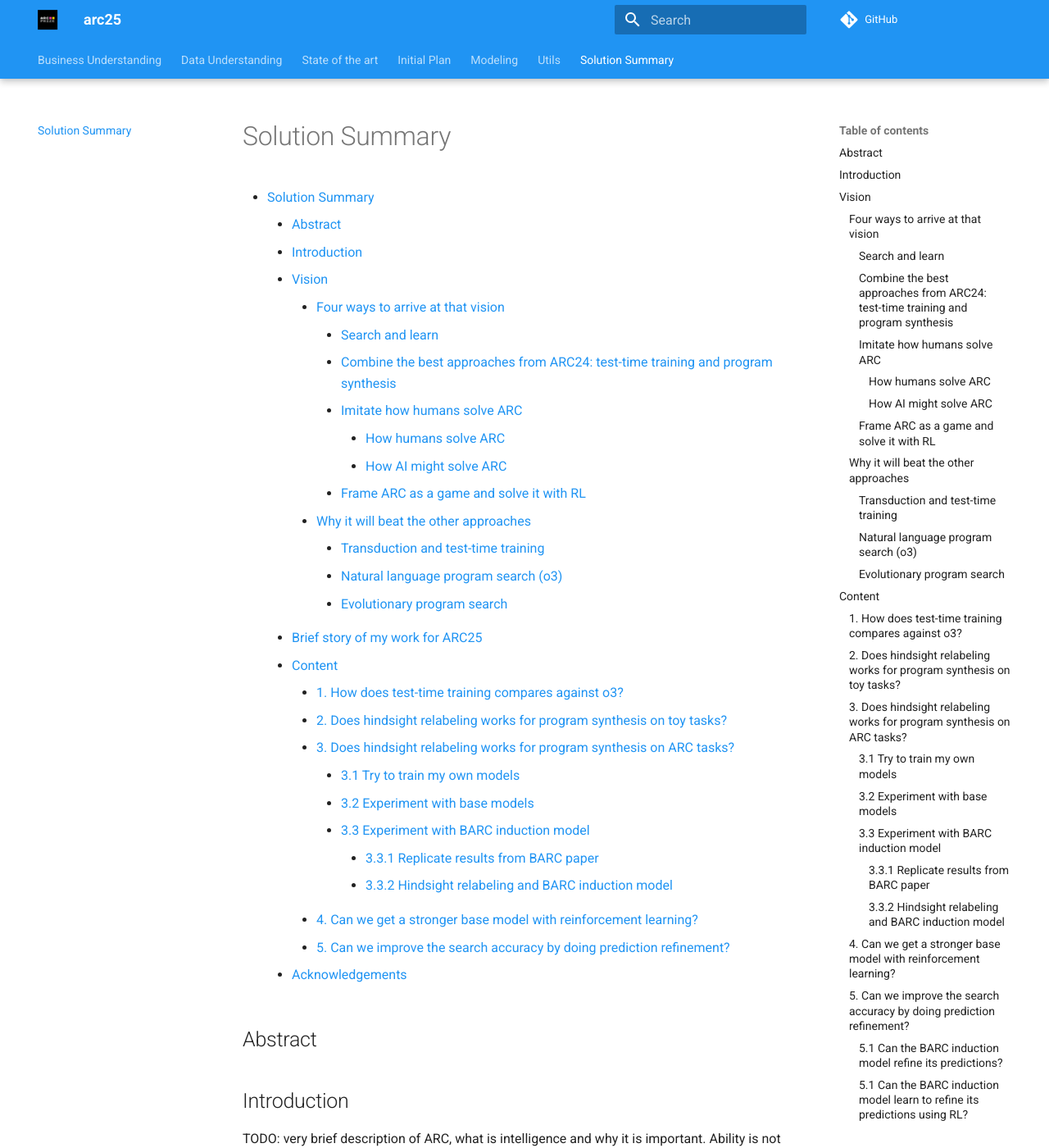
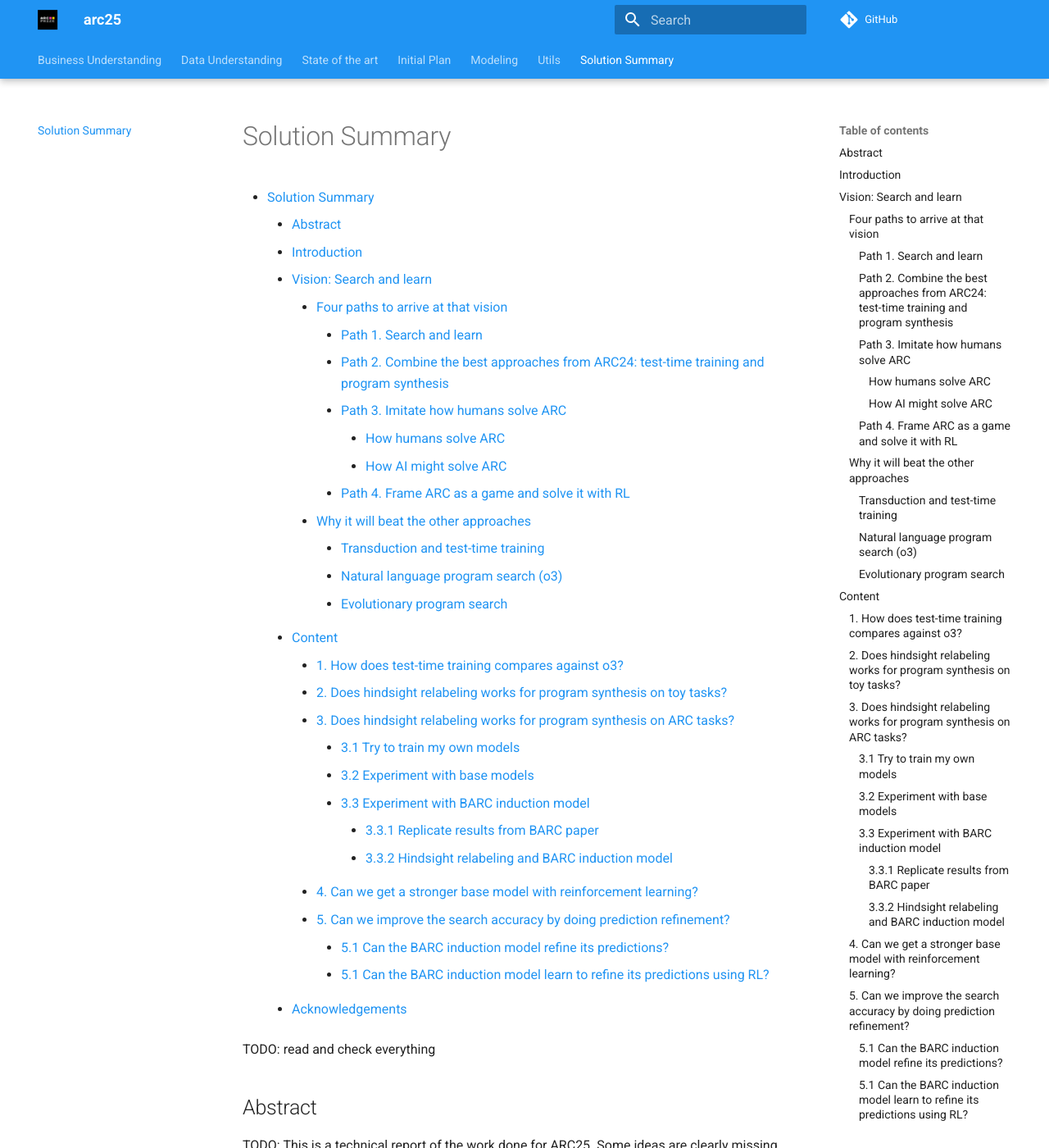
Before and after one commit to ironbar/arc25, an MkDocs documentation site: the page built from docs/05_Solution_Summary.md, in a window 1280 px wide and 1400 px high. Shown: the whole window at 82% size. Built offline with MkDocs 1.6.1 and Material for MkDocs 9.7.7, drawn with Linux system fonts in a browser that asks for light colours; comment, search, counter and statistics services are not loaded; some of the changed text lies outside the part shown.

Commit message:
updated toc

```diff
--- a/docs/05_Solution_Summary.md
+++ b/docs/05_Solution_Summary.md
@@ -13,19 +13,18 @@ https://www.kaggle.com/solution-write-up-documentation
 - [Solution Summary](#solution-summary)
   - [Abstract](#abstract)
   - [Introduction](#introduction)
-  - [Vision](#vision)
-    - [Four ways to arrive at that vision](#four-ways-to-arrive-at-that-vision)
-      - [Search and learn](#search-and-learn)
-      - [Combine the best approaches from ARC24: test-time training and program synthesis](#combine-the-best-approaches-from-arc24-test-time-training-and-program-synthesis)
-      - [Imitate how humans solve ARC](#imitate-how-humans-solve-arc)
+  - [Vision: Search and learn](#vision-search-and-learn)
+    - [Four paths to arrive at that vision](#four-paths-to-arrive-at-that-vision)
+      - [Path 1. Search and learn](#path-1-search-and-learn)
+      - [Path 2. Combine the best approaches from ARC24: test-time training and program synthesis](#path-2-combine-the-best-approaches-from-arc24-test-time-training-and-program-synthesis)
+      - [Path 3. Imitate how humans solve ARC](#path-3-imitate-how-humans-solve-arc)
         - [How humans solve ARC](#how-humans-solve-arc)
         - [How AI might solve ARC](#how-ai-might-solve-arc)
-      - [Frame ARC as a game and solve it with RL](#frame-arc-as-a-game-and-solve-it-with-rl)
+      - [Path 4. Frame ARC as a game and solve it with RL](#path-4-frame-arc-as-a-game-and-solve-it-with-rl)
     - [Why it will beat the other approaches](#why-it-will-beat-the-other-approaches)
       - [Transduction and test-time training](#transduction-and-test-time-training)
       - [Natural language program search (o3)](#natural-language-program-search-o3)
       - [Evolutionary program search](#evolutionary-program-search)
-  - [Brief story of my work for ARC25](#brief-story-of-my-work-for-arc25)
   - [Content](#content)
     - [1. How does test-time training compares against o3?](#1-how-does-test-time-training-compares-against-o3)
     - [2. Does hindsight relabeling works for program synthesis on toy tasks?](#2-does-hindsight-relabeling-works-for-program-synthesis-on-toy-tasks)
@@ -37,26 +36,32 @@ https://www.kaggle.com/solution-write-up-documentation
         - [3.3.2 Hindsight relabeling and BARC induction model](#332-hindsight-relabeling-and-barc-induction-model)
     - [4. Can we get a stronger base model with reinforcement learning?](#4-can-we-get-a-stronger-base-model-with-reinforcement-learning)
     - [5. Can we improve the search accuracy by doing prediction refinement?](#5-can-we-improve-the-search-accuracy-by-doing-prediction-refinement)
+      - [5.1 Can the BARC induction model refine its predictions?](#51-can-the-barc-induction-model-refine-its-predictions)
+      - [5.1 Can the BARC induction model learn to refine its predictions using RL?](#51-can-the-barc-induction-model-learn-to-refine-its-predictions-using-rl)
   - [Acknowledgements](#acknowledgements)
 
 <!-- /code_chunk_output -->
 
+TODO: read and check everything
+
 ## Abstract
+
+TODO: This is a technical report of the work done for ARC25. Some ideas are clearly missing. baseline + vision
 
 ## Introduction
 
 TODO: very brief description of ARC, what is intelligence and why it is important. Ability is not intelligence.
 Requirements of a good intelligence test. Intelligence is all about adaptation to novelty.
 
-## Vision
+## Vision: Search and learn
 
 **ARC will be solved first by deep-learning-guided program synthesis that searches program space and adapts at test time with test-time training via hindsight relabeling, in a tight search-and-learn loop.**
 
-### Four ways to arrive at that vision
+### Four paths to arrive at that vision
 
-TODO: read and rewrite this paths
+There are at least four different paths to arrive at that vision.
 
-#### Search and learn
+#### Path 1. Search and learn
 
 There are only two methods to adapt to novelty: search and learn.
 
@@ -78,7 +83,7 @@ work during the ARC25 challenge has gone in that direction.
 
 <center><img src="../modeling/res/1752753996905_arc25.png" width="50%"></center>
 
-#### Combine the best approaches from ARC24: test-time training and program synthesis
+#### Path 2. Combine the best approaches from ARC24: test-time training and program synthesis
 
 Last year's competition showed that test-time training allowed the models to adapt to the novel tasks. At the same time in the semi-private dataset we saw that frontier models could generate code to solve more than half of the tasks.
 
@@ -98,11 +103,11 @@ We already know that HER enables faster learning, specially in very sparse rewar
 Additionally we could define a continuous metric such as the number of correct pixels and use it with reinforcement learning to modify the model towards solutions
 that score higher.
 
-#### Imitate how humans solve ARC
+#### Path 3. Imitate how humans solve ARC
 
 ##### How humans solve ARC
 
-![](res/how-humans-solve-arc.png)
+![how-humans-solve-arc](res/how-humans-solve-arc.png)
 
 When humans try to solve ARC tasks we draw some hypothesis and test it in our heads, if it is not correct we update our beliefs and refine the hypothesis. What modules are needed to do this process?
 
@@ -126,15 +131,16 @@ Focusing on efficiency the best configuration for ARC might be the following:
 
 That way we only have to learn the policy and parametrize the learning, all the other modules are guaranteed to work perfectly.
 
-
-#### Frame ARC as a game and solve it with RL
+#### Path 4. Frame ARC as a game and solve it with RL
 
 The idea is to frame ARC as a reinforcement learning problem. The system is given a new task and it needs to learn it as efficiently as possible. It is like playing a game, but instead of hitting the buttons it has to write code to play.
 The code generates an output that is evaluated against the ground truth and returns an score.
 
-Finding the right program is equivalent to finding the right trajectory to solve a game. Instead of actions we write code, but the problem is exactly the same. When we want to solve a new task in ARC is the same as wanting to solve a new game. We can frame the problem as a Reinforcement learning game, with a very sparse reward.
+Finding the right program is equivalent to finding the right trajectory to solve a game.
+Instead of actions we write code, but the problem is exactly the same. When we want to solve a new task in ARC is the same as wanting to solve a new game. We can frame the problem as a Reinforcement learning game, with a very sparse reward.
 
-TODO: standard RL does not work well with very sparse rewards, HR is needed.
+The challenge of ARC tasks is that the reward is very sparse, and standard RL methods do not work
+well in that setting. When rewards are very sparse we need to add some tricks like: hindsight experience replay, curiosity to promote exploration or having access to human demonstrations.
 
 ### Why it will beat the other approaches
 
```
Also changed, not shown: other parts of docs/05_Solution_Summary.md (+1 -1 lines).
